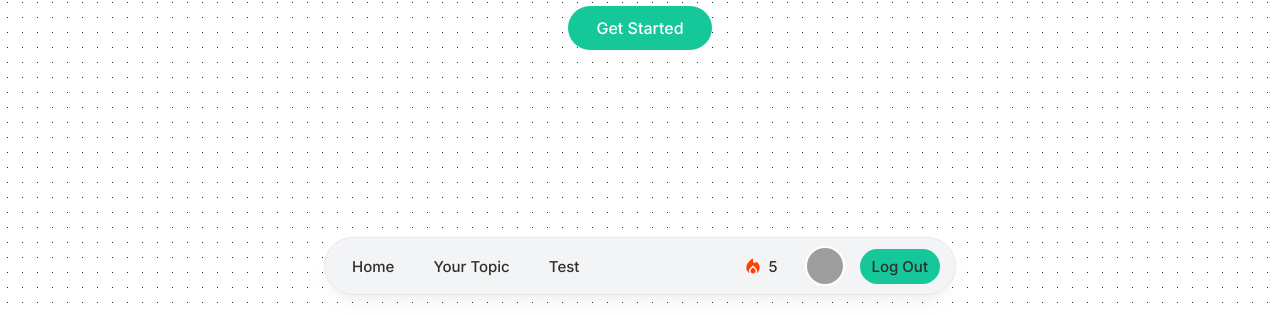
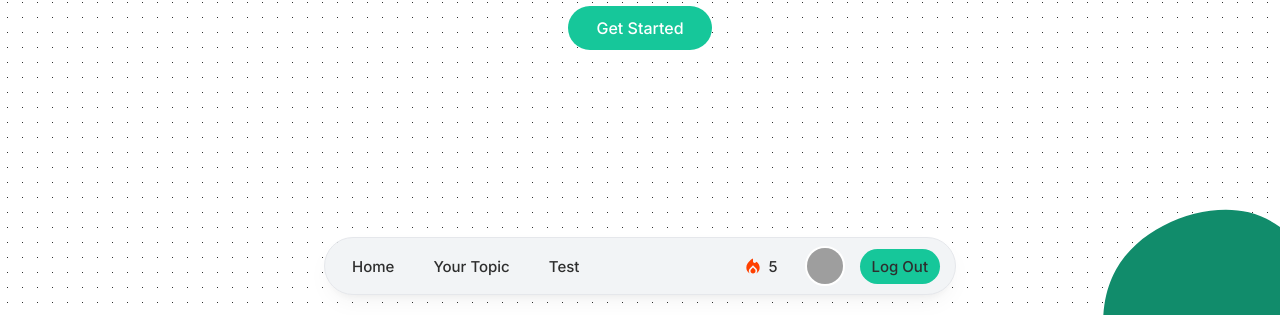
Before and after one commit to kalpana-mk/INTERNSHIP, a plain HTML site: page index.html in a window 1280 px wide. Shown: the part 485-800 px from the top of the page. Drawn offline with nearby package versions, Linux system fonts and the light colour scheme; grey boxes are pictures that could not be loaded.

Commit message:
Update style.css

```diff
--- a/style.css
+++ b/style.css
@@ -18,7 +18,7 @@ body {
     min-height: 100vh;
     overflow-x: hidden;
     background-color: var(--white);
-    background-image: url('blob-green.svg'), url('blob-dark-green.svg'), radial-gradient(var(--charcoal) 0.5px, transparent 0), linear-gradient(180deg, var(--soft-gray) 0%, var(--white) 25%);
+    background-image: url('assests/blob-green.svg'), url('assests/blob-dark-green.svg'), radial-gradient(var(--charcoal) 0.5px, transparent 0), linear-gradient(180deg, var(--soft-gray) 0%, var(--white) 25%);
     background-repeat: no-repeat, no-repeat, repeat, no-repeat;
     background-position: top -20vw left -20vw, bottom -20vw right -20vw, 0 0, 0 0;
     background-size: 50vw, 45vw, 15px 15px, auto;
```
